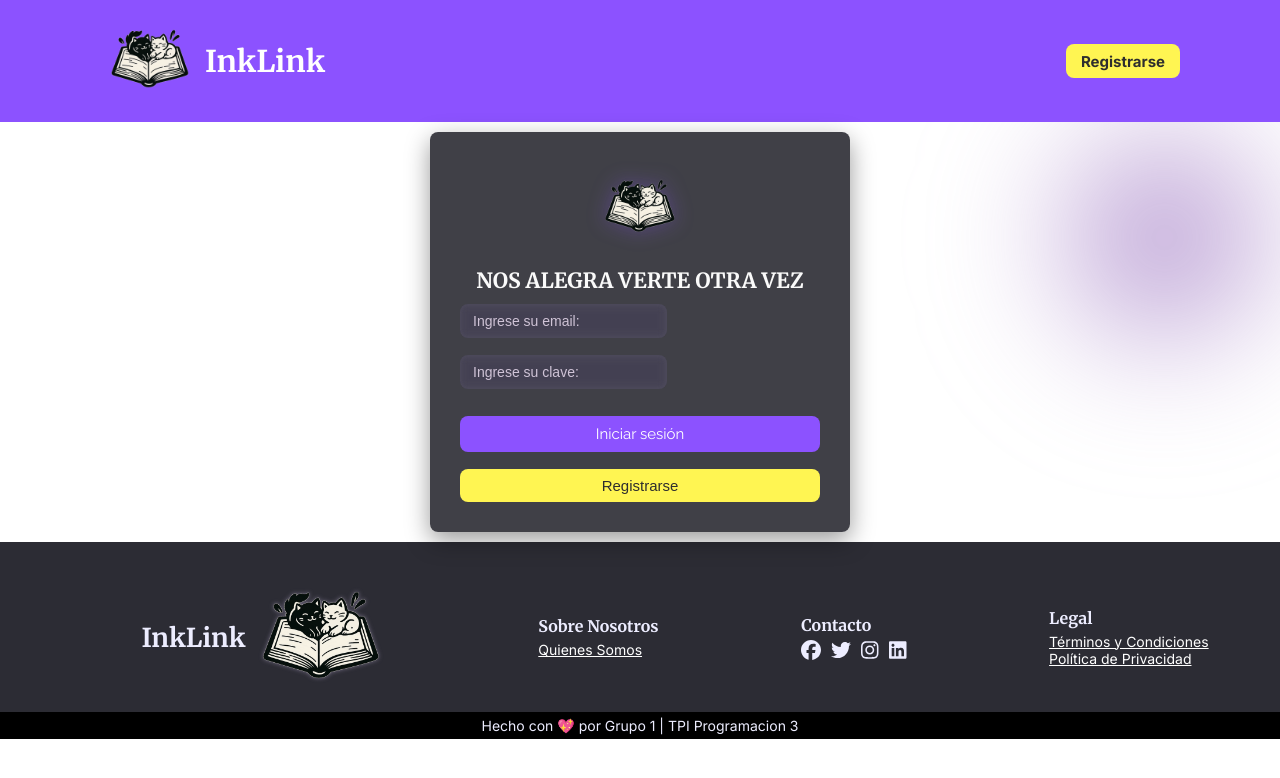
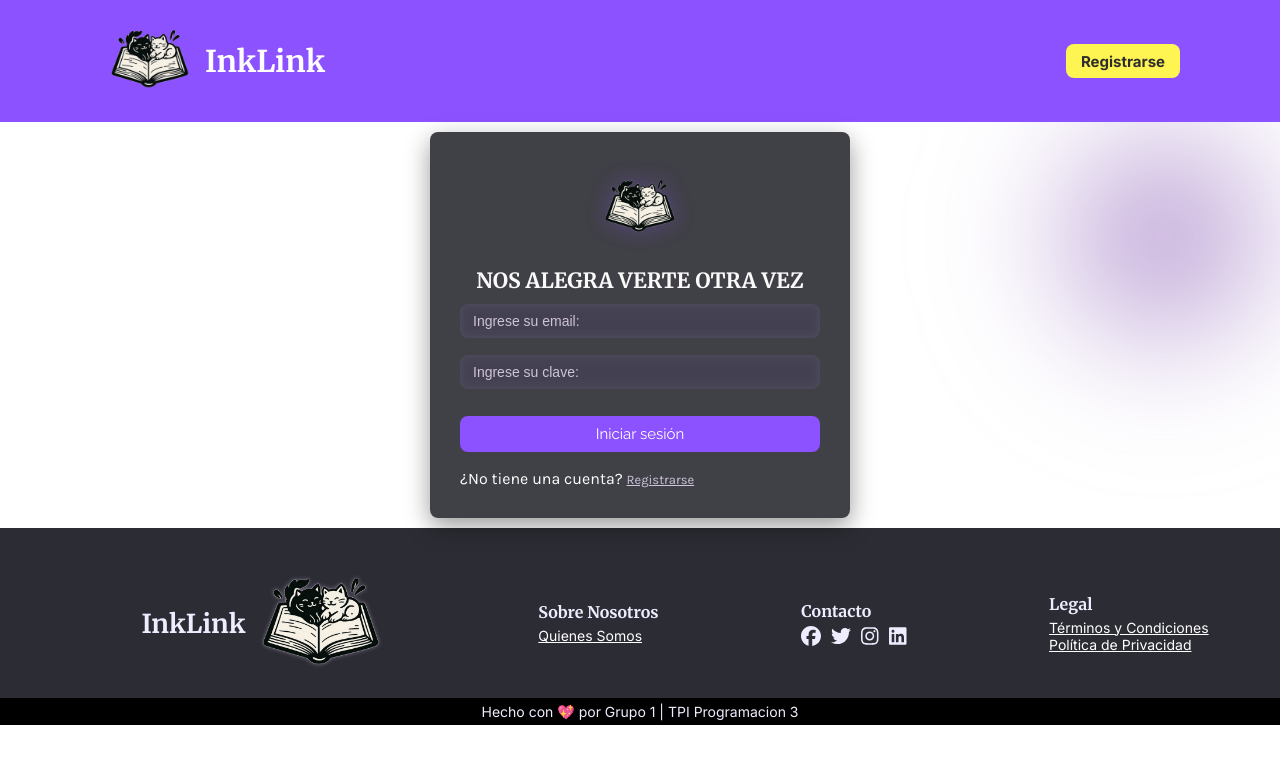
Before and after one commit to GGabi40/TPI-Programacion3, a React (Vite) app in the folder frontend/: page /login in a window 1280 px wide. Shown: the top 778 px of the page. Built offline with nearby package versions, Linux system fonts and the light colour scheme; no server answers.

Commit message:
login style updated

```diff
--- a/frontend/src/App.jsx
+++ b/frontend/src/App.jsx
@@ -35,7 +35,7 @@ function App() {
           <Route path="*" element={<NotFound />} />
 
             {/* Acá todas estarán protegidas x Login */}
-            {/*<Route element={<Protected />}>*/}
+            <Route element={<Protected />}>
               <Route path="/dashboard" element={<Dashboard />} />
               <Route path="/mi-perfil" element={<Profile />} />
               <Route path="/clubDetails/:id" element={<ClubDetails />} /> {/* UseParams */}
@@ -44,7 +44,7 @@ function App() {
               <Route path="/mis-clubes" element={<MisClubes />} />
               <Route path="/newact" element={<NewActivity />} />
               <Route path="/descubre" element={<Descubre />} />
-            {/*</Route>*/}
+            </Route>
 
 
 
--- a/frontend/src/components/login/Login.jsx
+++ b/frontend/src/components/login/Login.jsx
@@ -70,10 +70,6 @@ const Login = () => {
     }
   };
 
-  const handleNavigateToRegister = () => {
-    navigate("/register");
-  };
-
   return (
     <div>
       <TopNav />
@@ -88,8 +84,7 @@ const Login = () => {
         <div className="form">
           <h3 className="title-form">NOS ALEGRA VERTE OTRA VEZ</h3>
           <form onSubmit={handleSubmit}>
-            <div className=".">
-              <input
+            <input
                 type="email"
                 className={errors.email ? "error-input" : ""}
                 placeholder="Ingrese su email:"
@@ -100,9 +95,7 @@ const Login = () => {
               {errors.email && (
                 <p className="error-text">El email es requerido.</p>
               )}
-            </div>
 
-            <div className="form-group">
               <input
                 type="password"
                 className={errors.password ? "error-input" : ""}
@@ -114,12 +107,14 @@ const Login = () => {
               {errors.password && (
                 <p className="error-text">El password es requerido.</p>
               )}
-            </div>
-            {/* achicar los botones */}
+
             <button type="submit">Iniciar sesión</button>
-            <button type="button" onClick={handleNavigateToRegister}>
-              Registrarse
-            </button>
+            <p>
+              ¿No tiene una cuenta?{" "}
+              <Link to="/register" id="redireccion">
+                Registrarse
+              </Link>
+            </p>
           </form>
         </div>
       </div>
```
Also changed, not shown: frontend/src/components/register/Register.jsx (+0 -12 lines).
